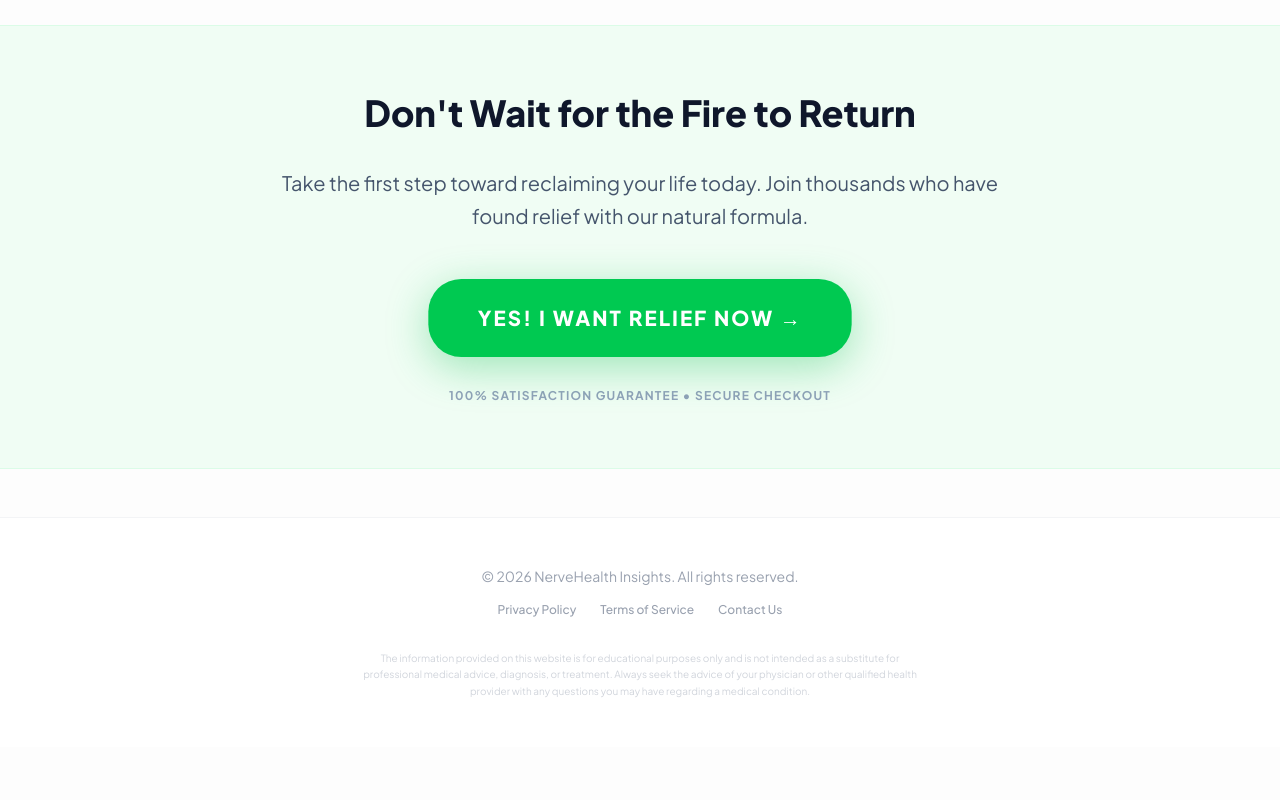
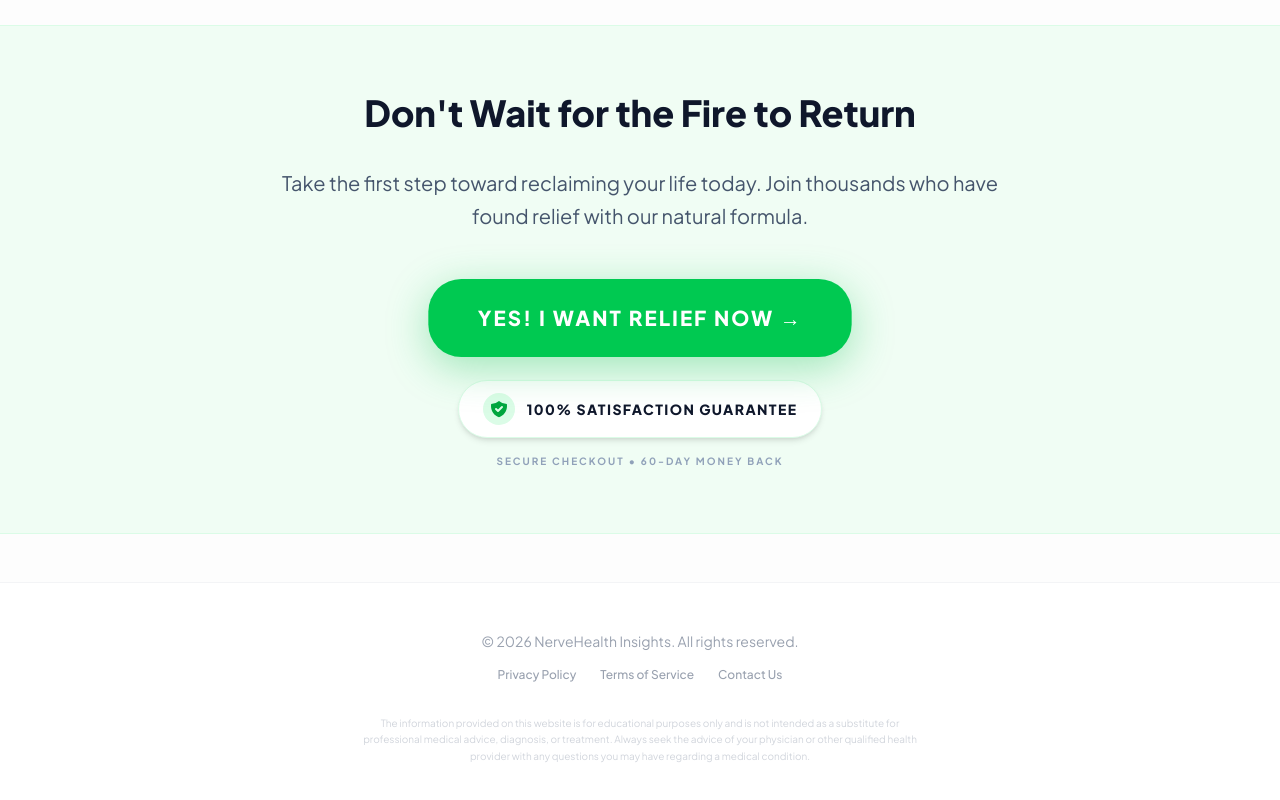
Before and after one commit to felipemouratkt03-max/Arialief, a React (Vite) app: page / in a window 1280 px wide. Shown: the part 5127-5927 px from the top of the page. Before the commit the page ends 5874 px from the top, so only its background shows below. Built offline with nearby package versions, Linux system fonts and the light colour scheme.

Commit message:
feat: Update affiliate link and CTA guarantee
Changes the affiliate link to a new URL and enhances the Call To Action section with a prominent satisfaction guarantee and secure checkout messaging.

```diff
--- a/components/FinalCTA.tsx
+++ b/components/FinalCTA.tsx
@@ -13,12 +13,23 @@ export const FinalCTA: React.FC = () => {
         <p className="text-slate-600 text-lg md:text-xl leading-relaxed">
           Take the first step toward reclaiming your life today. Join thousands who have found relief with our natural formula.
         </p>
-        <div className="pt-4">
+        <div className="pt-4 flex flex-col items-center space-y-6">
           <CtaButton text="YES! I WANT RELIEF NOW →" size="xl" className="w-full sm:w-auto" />
+
+          <div className="flex flex-col items-center space-y-4">
+            <div className="flex items-center justify-center space-x-3 bg-white px-6 py-3 rounded-full shadow-md border border-green-100 transform hover:scale-105 transition-transform">
+              <div className="w-8 h-8 bg-green-100 rounded-full flex items-center justify-center">
+                <svg className="w-5 h-5 text-green-600" fill="currentColor" viewBox="0 0 20 20">
+                  <path fillRule="evenodd" d="M2.166 4.999A11.954 11.954 0 0010 1.944 11.954 11.954 0 0017.834 5c.11.65.166 1.32.166 2.001 0 5.225-3.34 9.67-8 11.317C5.34 16.67 2 12.225 2 7c0-.682.057-1.35.166-2.001zm11.541 3.708a1 1 0 00-1.414-1.414L9 10.586 7.707 9.293a1 1 0 00-1.414 1.414l2 2a1 1 0 001.414 0l4-4z" clipRule="evenodd" />
+                </svg>
+              </div>
+              <span className="text-sm font-black text-slate-900 uppercase tracking-widest">100% Satisfaction Guarantee</span>
+            </div>
+            <p className="text-[10px] text-slate-400 font-bold uppercase tracking-[0.2em]">
+              Secure Checkout • 60-Day Money Back
+            </p>
+          </div>
         </div>
-        <p className="text-xs text-slate-400 font-bold uppercase tracking-widest">
-          100% Satisfaction Guarantee • Secure Checkout
-        </p>
       </div>
     </div>
   );
--- a/config.ts
+++ b/config.ts
@@ -4,7 +4,7 @@
  */
 export const CONFIG = {
   // Link de Afiliado (Botão de Compra)
-  affiliateLink: "https://nervehealth.brasmed.blog/",
+  affiliateLink: "https://bg.arialief.com/vd/?aff_id=47003",
 
   // Imagens do Site (Links de alta qualidade que correspondem à estética enviada)
   images: {
```
